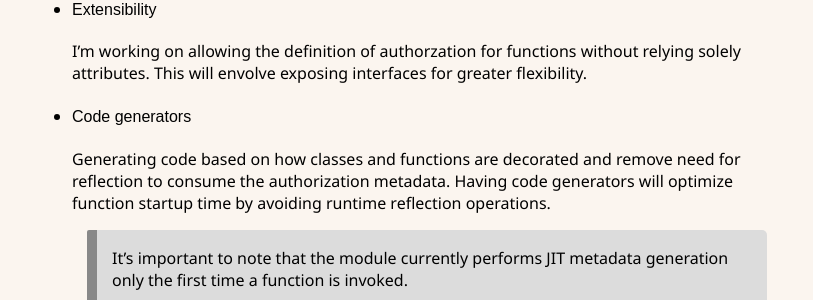
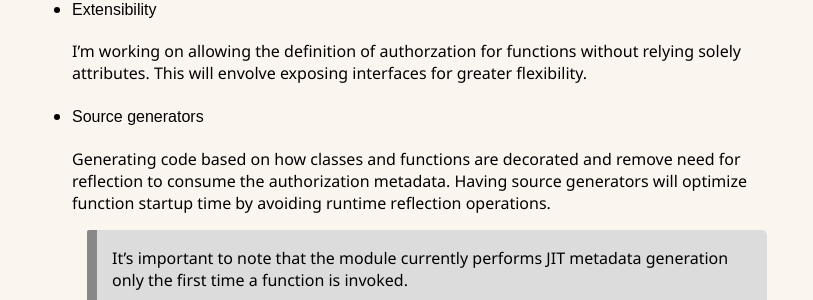
Before and after one commit to artmasa/artmasa.github.io, a Jekyll site: the page built from _posts/2024-03-03-functions-policy-based-auth-for-functions-v4-in-proc-and-isolated.md, in a window 1280 px wide and 900 px high, scrolled down 2088 px. Shown: the part 395-695 px from the top of the window, without its empty margins (233-1046 px from the left). Built offline with Jekyll 4.4.1, drawn with Linux system fonts in a browser that asks for light colours; nearby versions of some CDN libraries; some web fonts are replaced; comment, search, counter and statistics services are not loaded.

Commit message:
changing code to source

```diff
--- a/_posts/2024-03-03-functions-policy-based-auth-for-functions-v4-in-proc-and-isolated.md
+++ b/_posts/2024-03-03-functions-policy-based-auth-for-functions-v4-in-proc-and-isolated.md
@@ -103,8 +103,8 @@ Working on different ideas to empower consumers to implement more specific scena
 - #### Extensibility
   I'm working on allowing the definition of authorzation for functions without relying solely attributes. This will envolve exposing interfaces for greater flexibility.
 
-- #### Code generators
-  Generating code based on how classes and functions are decorated and remove need for reflection to consume the authorization metadata. Having code generators will optimize function startup time by avoiding runtime reflection operations.
+- #### Source generators
+  Generating code based on how classes and functions are decorated and remove need for reflection to consume the authorization metadata. Having source generators will optimize function startup time by avoiding runtime reflection operations.
   > It's important to note that the module currently performs JIT metadata generation only the first time a function is invoked.
 
 Feel free to share your thoughts in the comments, and don't hesitate to open any issues in the project's [repository](https://github.com/dark-loop/functions-authorize). Your feedback is valuable!
```
